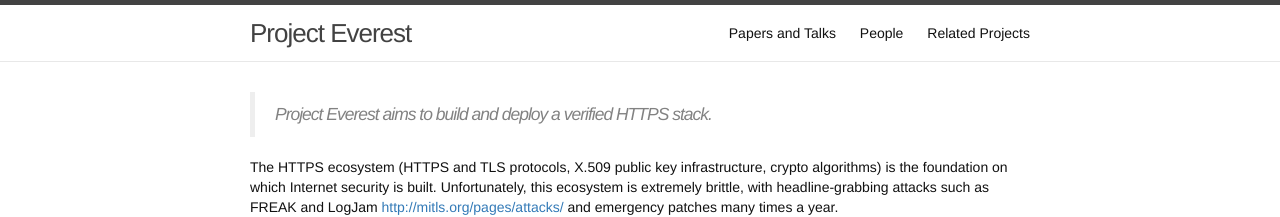
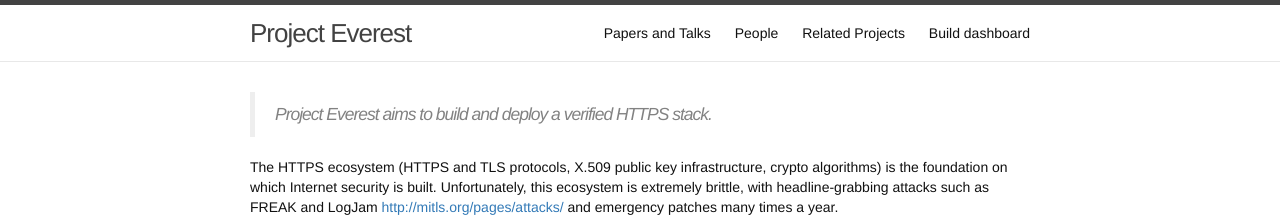
Before and after one commit to project-everest/project-everest.github.io, a Jekyll site: the page built from index.md, in a window 1280 px wide. Shown: the top 217 px of the page. Built offline with Jekyll 4.4.1, drawn with Linux system fonts in a browser that asks for light colours.

Commit message:
Add a link to the build dashboard

```diff
--- a/_includes/header.html
+++ b/_includes/header.html
@@ -19,6 +19,7 @@
           <a class="page-link" href="{{ my_page.url | relative_url }}">{{ my_page.title | escape }}</a>
           {% endif %}
         {% endfor %}
+        <a class="page-link" href="https://everestdashboard.azurewebsites.net">Build dashboard</a>
       </div>
     </nav>
 
```
